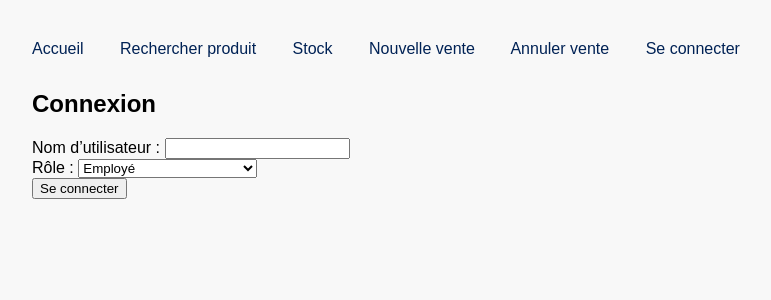
After one commit to zakzaki244/Lab0-LOG430, a Flask app: page /login in a window 1280 px wide. The commit adds this page. Shown: the top 300 px of the page, without its empty margins (8-779 px from the left). Run offline with Flask 3, Linux system fonts and the light colour scheme.

Commit message:
maj code

```diff
--- a/src/app.py
+++ b/src/app.py
@@ -1,46 +1,80 @@
-from flask import Flask, render_template, request, redirect, url_for, flash
+from flask import Flask, render_template, request, redirect, url_for, flash, session
+from functools import wraps
 from service import Service
 
 app = Flask(__name__)
-app.secret_key = "dev"
+app.secret_key = "secret"
 
 svc = Service()
 
+def login_required(f):
+    @wraps(f)
+    def decorated_function(*args, **kwargs):
+        if "username" not in session:
+            flash("Veuillez vous connecter.")
+            return redirect(url_for("login"))
+        return f(*args, **kwargs)
+    return decorated_function
+
 @app.route("/")
+@login_required
 def index():
     return render_template("index.html")
 
+@app.route("/login", methods=["GET", "POST"])
+def login():
+    message = ""
+    if request.method == "POST":
+        username = request.form.get("username", "")
+        role = request.form.get("role", "")
+        if username and role:
+            session["username"] = username
+            session["role"] = role
+            flash(f"Connecté en tant que {role} ({username})")
+            return redirect(url_for("index"))
+        else:
+            message = "Veuillez remplir tous les champs"
+    return render_template("login.html", message=message)
 
-#Route /search : formulaire de recherche produit
+@app.route("/logout")
+def logout():
+    session.clear()
+    flash("Déconnecté")
+    return redirect(url_for("login"))
+
 @app.route("/search", methods=["GET", "POST"])
+@login_required
 def search():
     results = []
     if request.method == "POST":
-        term = request.form.get("term")
+        term = request.form["term"]
         results = svc.search(term)
     return render_template("search.html", results=results)
 
-#Route /stock : liste du stock
 @app.route("/stock")
+@login_required
 def stock():
     produits = svc.stock()
     return render_template("stock.html", produits=produits)
 
-#Route /sale/new : formulaire pour une nouvelle vente
 @app.route("/sale", methods=["GET", "POST"])
+@login_required
 def sale():
     produits = svc.stock()
     message = ""
     if request.method == "POST":
         cart = []
-        for pid in produits:
-            qte = request.form.get(f"qte_{pid.id}", "0")
+        for produit in produits:
+            qte = request.form.get(f"qte_{produit.id}", "0")
             try:
                 qte = int(qte)
             except ValueError:
                 qte = 0
             if qte > 0:
-                cart.append((pid.id, qte))
+                if qte > produit.stock:
+                    message = f"Stock insuffisant pour {produit.name}"
+                    return render_template("sale.html", produits=produits, message=message)
+                cart.append((produit.id, qte))
         if cart:
             try:
                 sale_id = svc.sale(cart)
@@ -52,9 +86,8 @@ def sale():
             message = "Aucun article sélectionné."
     return render_template("sale.html", produits=produits, message=message)
 
-
-#Route /sale/refund : formulaire d’annulation de vente
 @app.route("/refund", methods=["GET", "POST"])
+@login_required
 def refund():
     message = ""
     if request.method == "POST":
@@ -67,6 +100,5 @@ def refund():
             message = str(e)
     return render_template("refund.html", message=message)
 
-
 if __name__ == "__main__":
     app.run(host="0.0.0.0", port=5000, debug=True)
--- a/src/templates/base.html
+++ b/src/templates/base.html
@@ -9,6 +9,7 @@
         .nav a { margin-right: 2em; text-decoration: none; color: #025;}
         .flash { background: #e3ffe3; padding: 0.5em 1em; border: 1px solid #0a0; margin-bottom: 1em;}
         .error { color: #b00; }
+        .session { margin-bottom: 1em; font-size: 0.9em;}
     </style>
 </head>
 <body>
@@ -18,6 +19,12 @@
         <a href="{{ url_for('stock') }}">Stock</a>
         <a href="{{ url_for('sale') }}">Nouvelle vente</a>
         <a href="{{ url_for('refund') }}">Annuler vente</a>
+        <a href="{{ url_for('login') }}">Se connecter</a>
+    </div>
+    <div class="session">
+        {% if session.username %}
+          Connecté en tant que <b>{{ session.username }}</b> ({{ session.role }}) — <a href="{{ url_for('logout') }}">Déconnexion</a>
+        {% endif %}
     </div>
     {% with messages = get_flashed_messages() %}
       {% if messages %}
--- /dev/null
+++ b/src/templates/login.html
@@ -0,0 +1,21 @@
+{% extends "base.html" %}
+{% block content %}
+<h2>Connexion</h2>
+<form method="post">
+  <label>Nom d’utilisateur :</label>
+  <input name="username" required>
+  <br>
+  <label>Rôle :</label>
+  <select name="role">
+    <option value="employe">Employé</option>
+    <option value="responsable">Responsable</option>
+    <option value="gestionnaire">Gestionnaire maison mère</option>
+    <option value="logistique">Responsable logistique</option>
+  </select>
+  <br>
+  <button type="submit">Se connecter</button>
+</form>
+{% if message %}
+  <div class="error">{{ message }}</div>
+{% endif %}
+{% endblock %}
--- a/src/templates/sale.html
+++ b/src/templates/sale.html
@@ -13,7 +13,9 @@
         <td>{{p.name}}</td>
         <td>{{p.stock}}</td>
         <td>{{p.price}} $</td>
-        <td><input type="number" name="qte_{{p.id}}" min="0" max="{{p.stock}}" value="0" style="width:50px"></td>
+        <td>
+          <input type="number" name="qte_{{p.id}}" min="0" max="{{p.stock}}" value="0" style="width:50px" required>
+        </td>
       </tr>
     {% endfor %}
   </table>
--- a/src/templates/search.html
+++ b/src/templates/search.html
@@ -2,7 +2,7 @@
 {% block content %}
 <h2>Recherche de produits</h2>
 <form method="post">
-    <input name="term" placeholder="Nom, catégorie, ID">
+    <input name="term" placeholder="Nom, catégorie, ID" required>
     <button type="submit">Rechercher</button>
 </form>
 {% if results %}
```
Also changed, not shown: tests/test_routes.py (added, +26 -0 lines), docker-compose.yml (line endings or trailing spaces), 1 other file.
